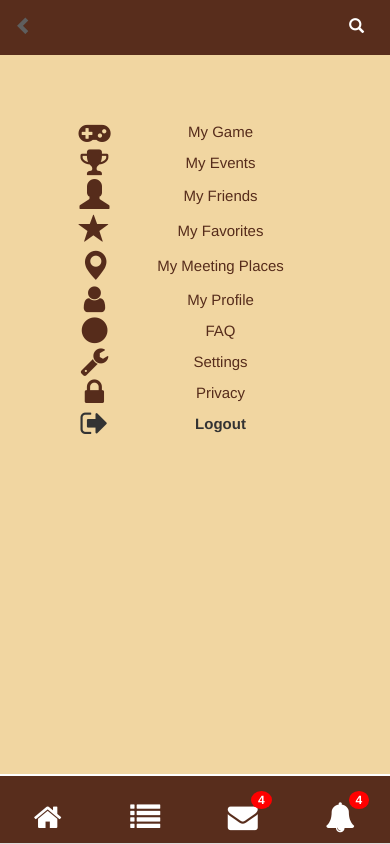
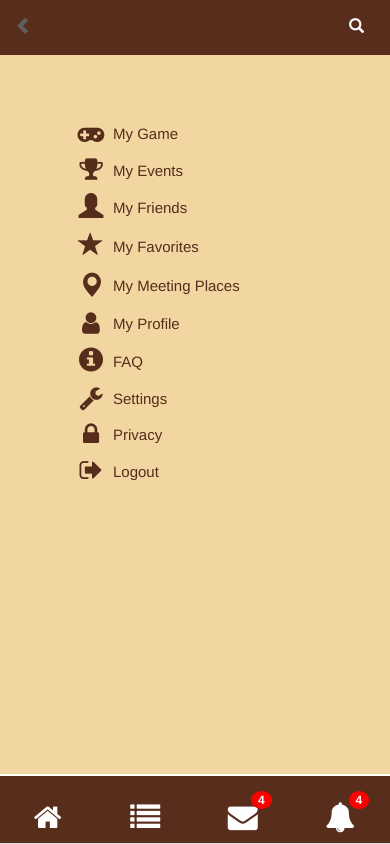
Before and after one commit to ldridi/chessfamily, a plain HTML site: page menu.html in a window 390 px wide. Drawn offline with Linux system fonts and the light colour scheme.

Commit message:
Page Register, My Profile

```diff
--- a/css/style.css
+++ b/css/style.css
@@ -13,6 +13,12 @@ a{
 }
 a:hover{
 	text-decoration: none;
+}
+.table_profile tr td a i{
+	font-size:25px;
+}
+.table_profile tr td{
+	padding:5px 0 5px 0;
 }
 .table_profile a{
 	color: #562C1B;
--- a/menu.html
+++ b/menu.html
@@ -237,86 +237,87 @@
                 <div class="champ">
                     <center>
                     <table width="70%" class="table_profile">
-                      <a href="mygame.html">
                       <tr>
                           <td align="middle">
-                            <a href="mygame.html"><i class="fa fa-gamepad" style="font-size:30px;"></i></a>
-                          </th>
-                          <td align="middle">
+                            <a href="mygame.html"><i class="fa fa-gamepad"></i></a>
+                          </td>
+                          <td>
                             <a href="mygame.html" style="font-size:15px;">My Game</a>
-                          </th>
+                          </td>
                       </tr>
-                      </a>
+
                       <tr>
                           <td align="middle">
-                            <a href="myevent.html"><i class="fa fa-trophy" style="font-size:30px;"></i></a>
-                          </th>
-                          <td align="middle">
+                            <a href="myevent.html"><i class="fa fa-trophy"></i></a>
+                          </td>
+                          <td>
                             <a href="myevent.html" style="font-size:15px;">My Events</a>
-                          </th>
+                          </td>
                       </tr>
                       <tr>
                           <td align="middle">
-                            <a href="myevent.html"><i class="glyphicon glyphicon-user" style="font-size:30px;"></i></a>
-                          </th>
-                          <td align="middle">
+                            <a href="myfriend.html"><i class="glyphicon glyphicon-user"></i></a>
+                          </td>
+                          <td>
                             <a href="myfriend.html" style="font-size:15px;">My Friends</a>
-                          </th>
+                          </td>
                       </tr>
                       <tr>
                           <td align="middle">
-                            <a href="myevent.html"><i class="glyphicon glyphicon-star" style="font-size:30px;"></i></a>
-                          </th>
-                          <td align="middle">
+                            <a href="myfavorite.html"><i class="glyphicon glyphicon-star"></i></a>
+                          </td>
+                          <td>
                             <a href="myfavorite.html" style="font-size:15px;">My Favorites</a>
-                          </th>
+                          </td>
                       </tr>
                       <tr>
                           <td align="middle">
-                           <a href="mymeeting.html"> <i class="glyphicon glyphicon-map-marker" style="font-size:30px;"></i></a>
+                           <a href="mymeeting.html"> <i class="glyphicon glyphicon-map-marker"></i></a>
                           </td>
-                          <td align="middle">
+                          <td>
                            <a href="mymeeting.html" style="font-size:15px;">My Meeting Places</a>
                           </td>
                       </tr>
                       <tr>
                           <td align="middle">
-                            <a href="myprofile.html"><i class="fa fa-user" style="font-size:30px;"></i></a>
+                            <a href="myprofile.html"><i class="fa fa-user"></i></a>
                           </td>
-                          <td align="middle">
+                          <td>
                             <a href="myprofile.html" style="font-size:15px;">My Profile</a>
                           </td>
                       </tr>
                       <tr>
                           <td align="middle">
-                            <a href="faq.html"><i class="fa fa-circle" style="font-size:30px;"></i></a>
+                            <a href="faq.html"><i class="glyphicon glyphicon-info-sign"></i></a>
                           </td>
-                          <td align="middle">
+                          <td>
                             <a href="faq.html" style="font-size:15px;">FAQ</a>
                           </td>
                       </tr>
                       <tr>
                           <td align="middle">
-                            <a href="settings.html"><i class="fa fa-wrench" style="font-size:30px;"></i></a>
+                            <a href="settings.html"><i class="fa fa-wrench"></i></a>
                           </td>
-                          <td align="middle">
+                          <td>
                             <a href="settings.html" style="font-size:15px;">Settings</a>
                           </td>
                       </tr>
                       <tr>
                           <td align="middle">
-                            <a href="privacy.html"><i class="fa fa-lock" style="font-size:30px;"></i></a>
+                            <a href="privacy.html"><i class="fa fa-lock"></i></a>
                           </td>
-                          <td align="middle">
+                          <td>
                             <a href="privacy.html" style="font-size:15px;">Privacy</a>
                           </td>
                       </tr>
                       <tr>
                           <td align="middle">
-                            <i class="fa fa-sign-out" style="font-size:30px;"></i>
+                            <a href="#">
+                            	<i class="fa fa-sign-out"></i>
+                            </a>
                           </td>
-                          <td align="middle">
-                            <b style="font-size:15px;">Logout</b>
+                          <td>
+                            <a href="#" style="font-size:15px;">Logout</a>
                           </td>
                       </tr>
                     </table>
--- a/scripts/MemberScript/MemberAdd.js
+++ b/scripts/MemberScript/MemberAdd.js
@@ -7,7 +7,7 @@ function myFunction() {
     var password_conf = document.getElementById("password_conf").value;
     var birthday = document.getElementById("birthday").value;
     var genre = document.getElementById("genre").value;
-    var os = document.getElementById("detext_os").value;
+    var os = document.getElementById("detect_os").value;
 
 // Returns successful data submission message when the entered information is stored in database.
     var dataString = 'authentication=chessfemily&action=member_add&name='+name+'&last_name='+last_name +
```
Also changed, not shown: eventliste.html (+2 -2 lines), js/os.js (+4 -4 lines), myprofile.html (+12 -12 lines), register.html (+22 -16 lines).
